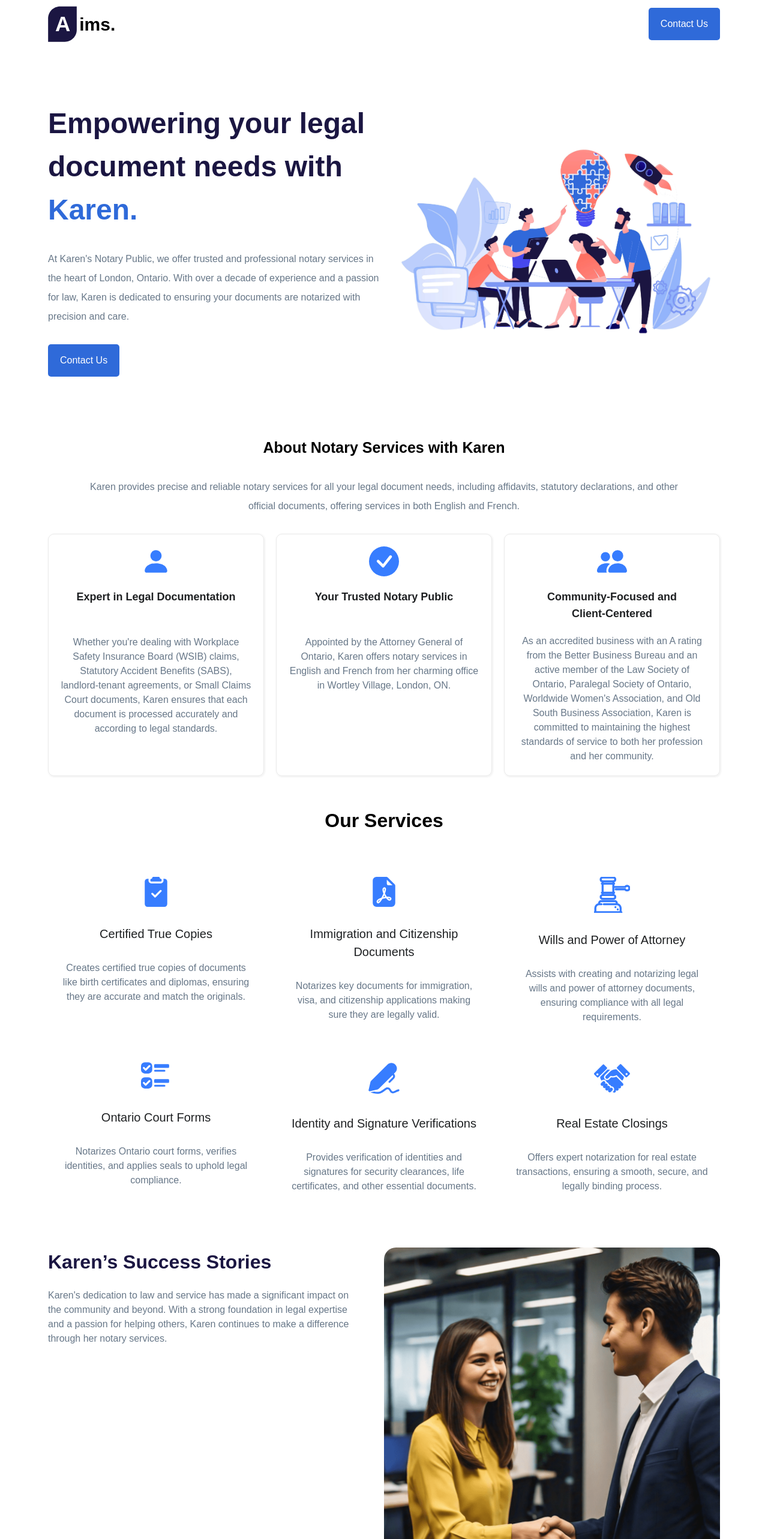
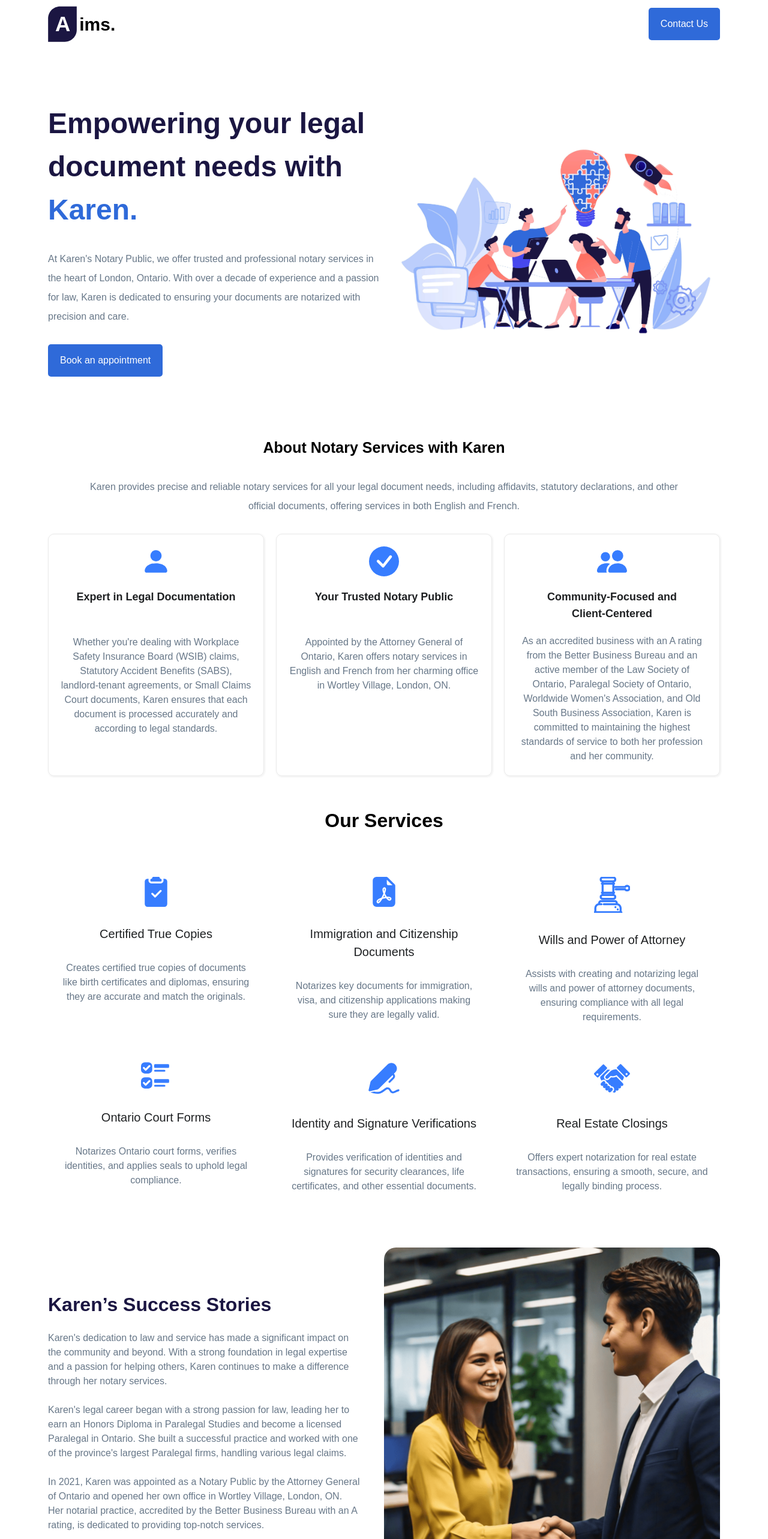
Before and after one commit to AKalyanPavan/Karen-s-Landing-Page, a React (Create React App) app: page / in a window 1280 px wide. Shown: the top 2566 px of the page at 60% size. Built offline with nearby package versions, Linux system fonts and the light colour scheme.

Commit message:
Adding additional content

```diff
--- a/src/components/Homepage.js
+++ b/src/components/Homepage.js
@@ -126,7 +126,7 @@ function Homepage() {
 						</div>
 						<a href="https://calendly.com/angelinvestormarketingservices" target="_blank">
 							<button className="bg-[#2F6AD9] px-[20px] py-[15px] rounded-[5px] text-[#ffffff] max-[700px]:mx-auto block">
-								Contact Us
+								Book an appointment
 							</button>
 						</a>
 					</div>
@@ -231,11 +231,21 @@ function Homepage() {
 				{/*fold 4*/}
 				<div id="casestudies" className="">
 					<div className="flex items-start my-[70px]">
-						<div className="">
+						<div className="my-auto">
 							<div className="text-[32px] text-[#1B1642] font-bold">Karen’s Success Stories</div>
-							<div className="text-[16px] text-[#677788] mt-[20px]">Karen's dedication to law and service has made a significant impact on the community and beyond. With a strong foundation in legal expertise and a passion for helping others, Karen continues to make a difference through her notary services.</div>
+							<div className="text-[16px] text-[#677788] mt-[20px]">
+								Karen's dedication to law and service has made a significant impact on the community and beyond. With a strong foundation in legal expertise and a passion for helping others, Karen continues to make a difference through her notary services.
+								<br />
+								<div className="max-[1100px]:hidden">
+									<br />
+									Karen's legal career began with a strong passion for law, leading her to earn an Honors Diploma in Paralegal Studies and become a licensed Paralegal in Ontario. She built a successful practice and worked with one of the province's largest Paralegal firms, handling various legal claims.
+									<br />
+								</div>
+								<br />
+								In 2021, Karen was appointed as a Notary Public by the Attorney General of Ontario and opened her own office in Wortley Village, London, ON. Her notarial practice, accredited by the Better Business Bureau with an A rating, is dedicated to providing top-notch services.
+							</div>
 						</div>
-						<img className="w-[50%] h-[25%] rounded-[20px] ml-[40px] max-[1000px]:hidden" src={success} alt="Success Stories"/>
+						<img className="w-[50%] rounded-[20px] ml-[40px] max-[1000px]:hidden my-auto" src={success} alt="Success Stories"/>
 					</div>
 					<div className="grid min-[700px]:grid-cols-2 grid-cols-1 mt-[50px] gap-[30px] text-center">
 						<div className="border-solid border-[#eaeaea] border-[1px] p-[20px] rounded-[10px] shadow-[1px_1px_3px_1px_rgba(0,0,0,0.05)]">
```
